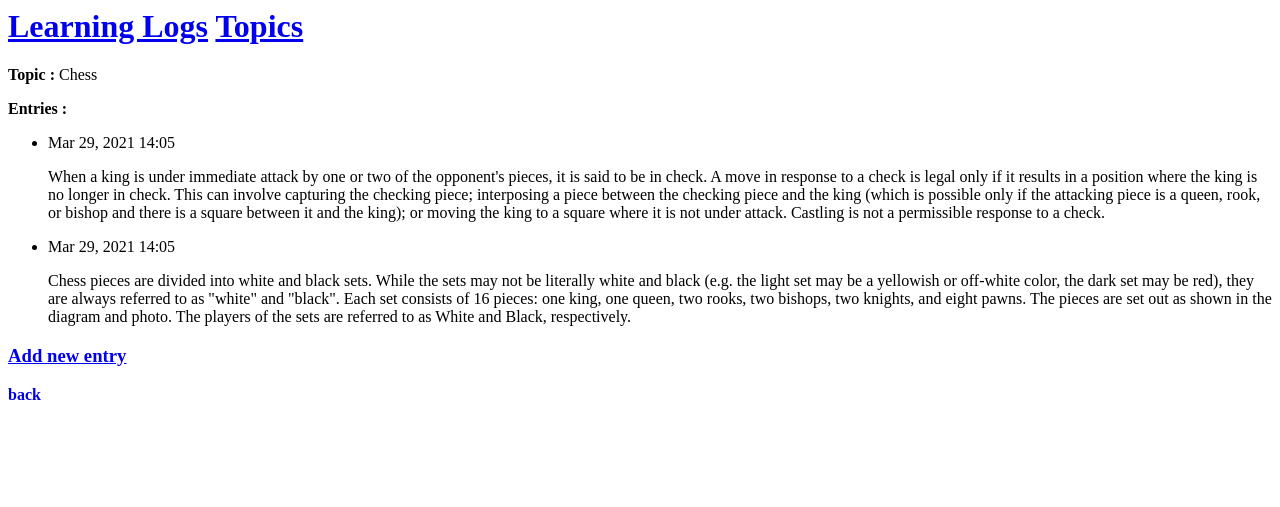
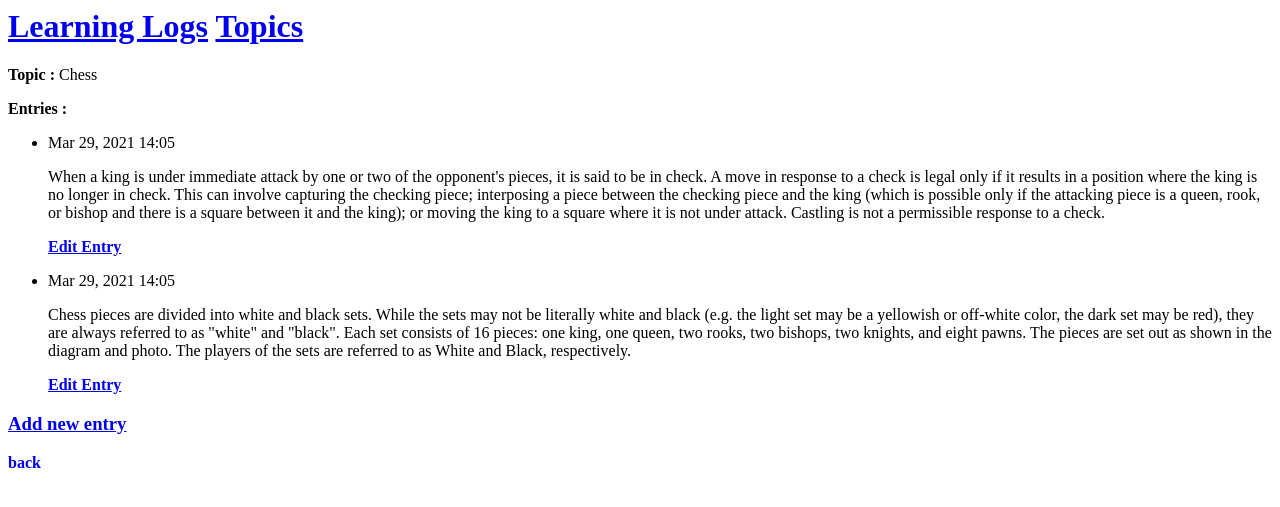
Before and after one commit to Md-Mahmudur-Reza/weird-tracker, a Django app: page /topics/1 in a window 1280 px wide. Shown: the top 507 px of the page. Run offline with Django 3.2, Linux system fonts and the light colour scheme; data comes from the database, SQL or seed files in the repository; both versions use the stored data as it was after the commit.

Commit message:
user can edit entry

```diff
--- a/learning_logs/templates/learning_logs/topic.html
+++ b/learning_logs/templates/learning_logs/topic.html
@@ -10,6 +10,9 @@
     <li>
         <p>{{ entry.date_added | date:'M d, Y H:i' }}</p>
         <p>{{ entry.text | linebreaks }}</p>
+        <b>
+            <a href="{% url 'learning_logs:edit_entry' entry.id %}">Edit Entry</a>
+        </b>
     </li>
     {% empty %}
     <b>There is no entries for this topic yet.</b>
--- a/learning_logs/urls.py
+++ b/learning_logs/urls.py
@@ -8,5 +8,6 @@ urlpatterns = [
     path('topics/', views.topics, name='topics'),
     path('topics/<int:topic_id>', views.topic, name='topic'),
     path('new_topic/', views.new_topic, name='new_topic'),
-    path('new_entry/<int:topic_id>', views.new_entry, name='new_entry')
+    path('new_entry/<int:topic_id>', views.new_entry, name='new_entry'),
+    path('edit_entry/<int:entry_id>', views.edit_entry, name='edit_entry'),
 ]
--- a/learning_logs/views.py
+++ b/learning_logs/views.py
@@ -48,3 +48,19 @@ def new_entry(request, topic_id):
 
     context = {'topic': topic, 'form': form}
     return render(request, 'learning_logs/new_entry.html', context)
+
+
+def edit_entry(request, entry_id):
+    entry = Entry.objects.get(id=entry_id)
+    topic = entry.topic
+
+    if request.method != 'POST':
+        form = EntryForm(instance=entry)
+    else:
+        form = EntryForm(instance=entry, data=request.POST)
+        if form.is_valid():
+            form.save()
+            return redirect('learning_logs:topic', topic_id=topic.id)
+
+    context = {'entry': entry, 'topic': topic, 'form': form}
+    return render(request, 'learning_logs/edit_entry.html', context)
```
Also changed, not shown: learning_logs/templates/learning_logs/edit_entry.html (added, +15 -0 lines), db.sqlite3.
